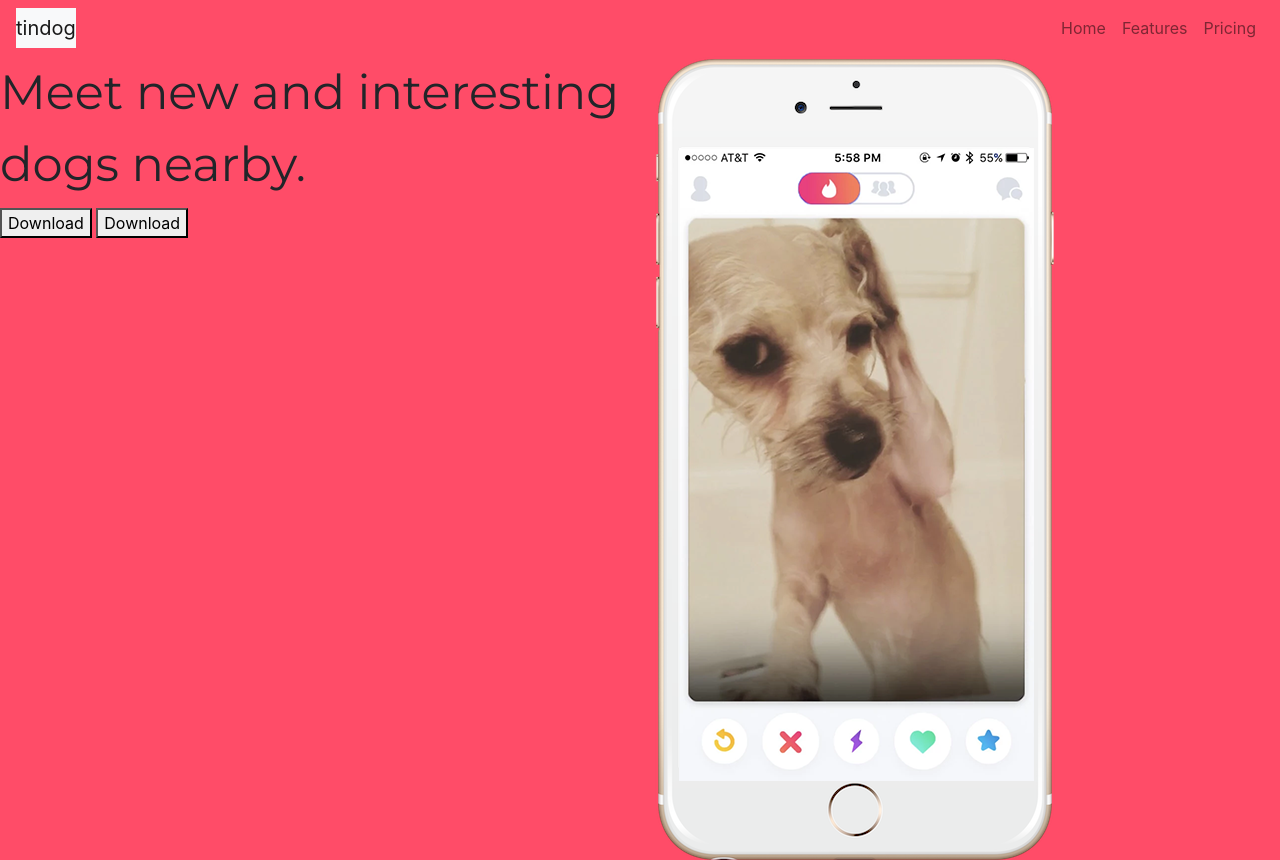
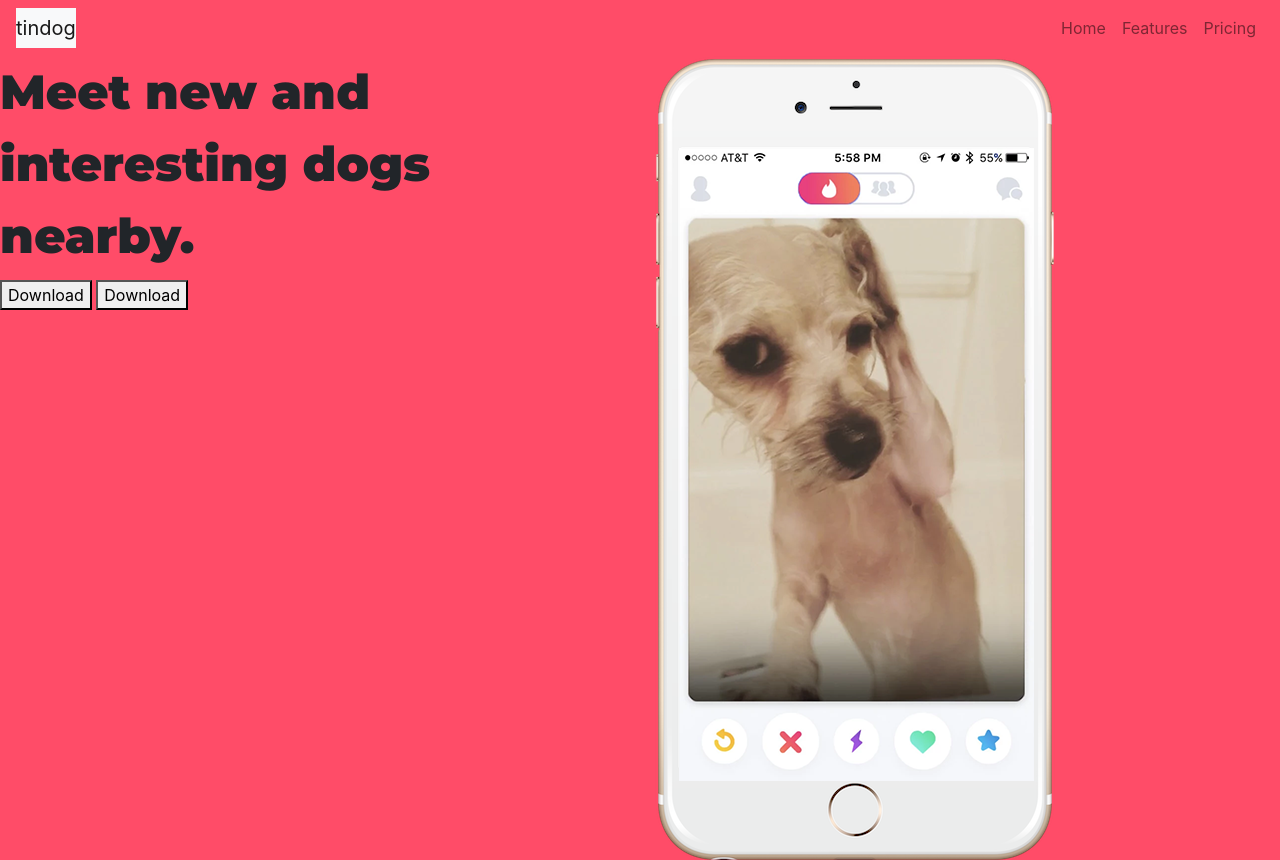
Before and after one commit to moxat/moxat.github.io, a plain HTML site: page index.html in a window 1280 px wide. Shown: the top 860 px of the page. Drawn offline with nearby package versions, Linux system fonts and the light colour scheme.

Commit message:
Update index.html

```diff
--- a/index.html
+++ b/index.html
@@ -9,8 +9,7 @@
 <link rel="shortcut icon" href="tindog.ico" type="image/x-icon">
 <link rel="stylesheet" href="https://stackpath.bootstrapcdn.com/bootstrap/4.5.0/css/bootstrap.min.css" integrity="sha384-9aIt2nRpC12Uk9gS9baDl411NQApFmC26EwAOH8WgZl5MYYxFfc+NcPb1dKGj7Sk" crossorigin="anonymous">
   <link rel="stylesheet" href="css/styles.css">
-  <link href="https://fonts.googleapis.com/css2?family=Ubuntu&display=swap" rel="stylesheet">
-  <link href="https://fonts.googleapis.com/css2?family=Montserrat&display=swap" rel="stylesheet">
+  <link href="https://fonts.googleapis.com/css2?family=Montserrat:wght@900&display=swap" rel="stylesheet">
 </head>
 
 <body>
```
